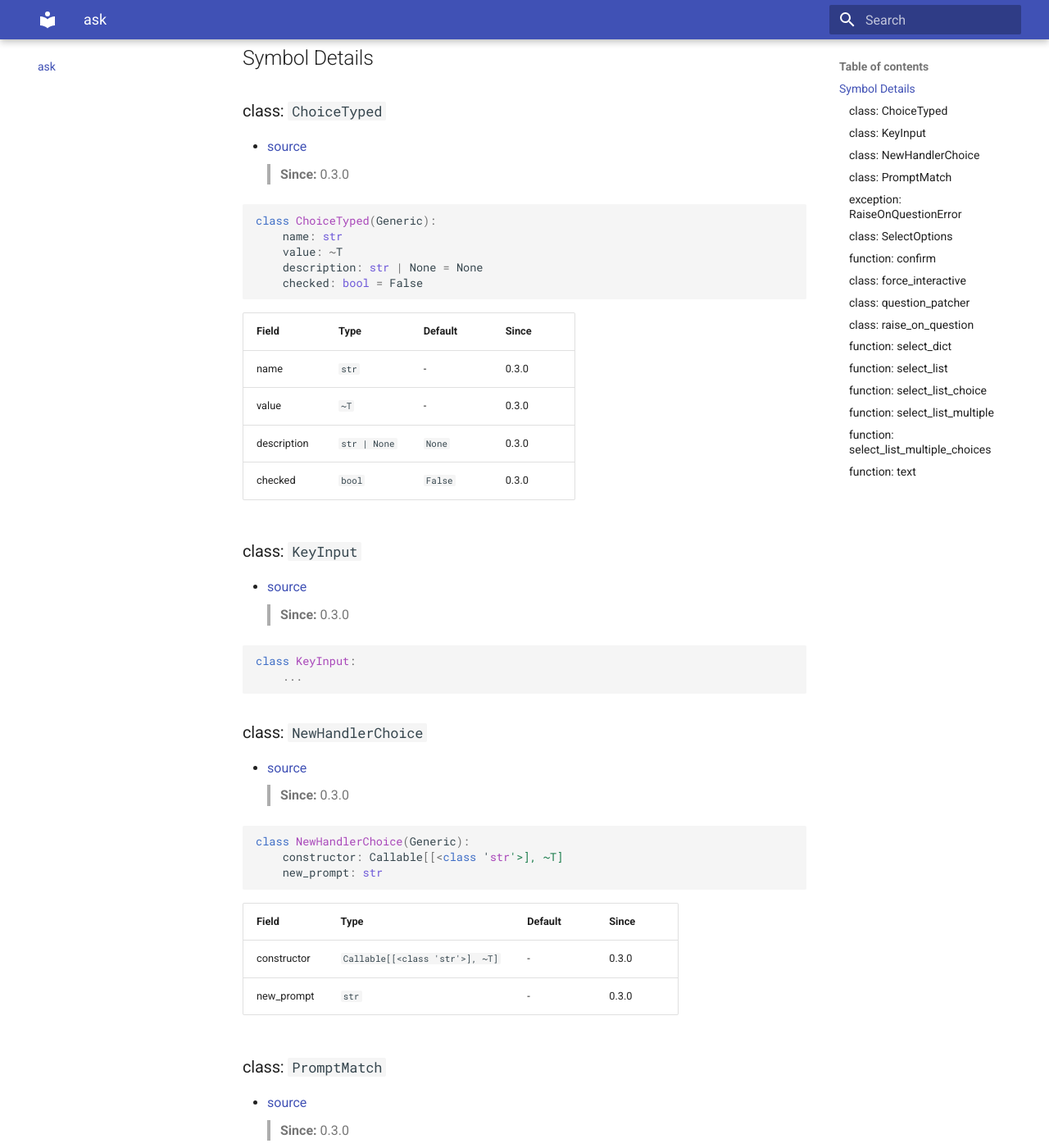
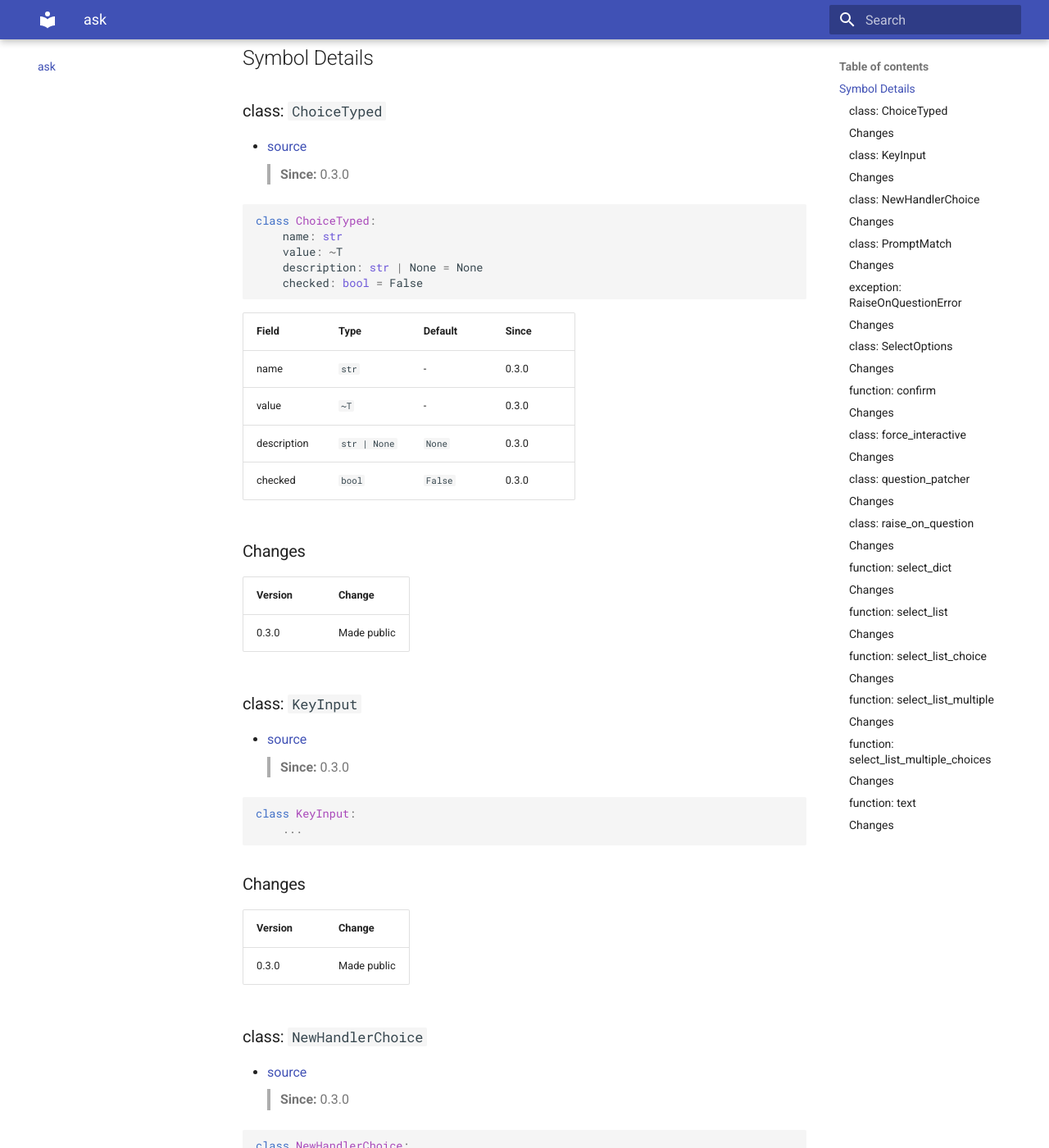
Before and after one commit to EspenAlbert/ask-shell, an MkDocs documentation site: the page built from docs/ask/index.md, in a window 1280 px wide and 1400 px high, scrolled down 744 px. Shown: the whole window at 82% size. Built offline with MkDocs 1.6.1 and Material for MkDocs 9.7.7, drawn with Linux system fonts in a browser that asks for light colours; some of the changed text lies outside the part shown.

Commit message:
chore: regen docs

````diff
--- a/docs/ask/index.md
+++ b/docs/ask/index.md
@@ -34,7 +34,7 @@
 > **Since:** 0.3.0
 
 ```python
-class ChoiceTyped(Generic):
+class ChoiceTyped:
     name: str
     value: ~T
     description: str | None = None
@@ -47,6 +47,12 @@ class ChoiceTyped(Generic):
 | value | `~T` | - | 0.3.0 |
 | description | `str | None` | `None` | 0.3.0 |
 | checked | `bool` | `False` | 0.3.0 |
+
+### Changes
+
+| Version | Change |
+|---------|--------|
+| 0.3.0 | Made public |
 <!-- === OK_EDIT: pkg-ext choicetyped_def === -->
 <!-- === DO_NOT_EDIT: pkg-ext keyinput_def === -->
 <a id="keyinput_def"></a>
@@ -59,6 +65,12 @@ class ChoiceTyped(Generic):
 class KeyInput:
     ...
 ```
+
+### Changes
+
+| Version | Change |
+|---------|--------|
+| 0.3.0 | Made public |
 <!-- === OK_EDIT: pkg-ext keyinput_def === -->
 <!-- === DO_NOT_EDIT: pkg-ext newhandlerchoice_def === -->
 <a id="newhandlerchoice_def"></a>
@@ -68,7 +80,7 @@ class KeyInput:
 > **Since:** 0.3.0
 
 ```python
-class NewHandlerChoice(Generic):
+class NewHandlerChoice:
     constructor: Callable[[<class 'str'>], ~T]
     new_prompt: str
 ```
@@ -77,6 +89,12 @@ class NewHandlerChoice(Generic):
 |---|---|---|---|
 | constructor | `Callable[[<class 'str'>], ~T]` | - | 0.3.0 |
 | new_prompt | `str` | - | 0.3.0 |
+
+### Changes
+
+| Version | Change |
+|---------|--------|
+| 0.3.0 | Made public |
 <!-- === OK_EDIT: pkg-ext newhandlerchoice_def === -->
 <!-- === DO_NOT_EDIT: pkg-ext promptmatch_def === -->
 <a id="promptmatch_def"></a>
@@ -103,6 +121,12 @@ class PromptMatch:
 | exact | `str` | `''` | 0.3.0 |
 | max_matches | `int` | `1` | 0.3.0 |
 | matches_so_far | `int` | `0` | 0.3.0 |
+
+### Changes
+
+| Version | Change |
+|---------|--------|
+| 0.3.0 | Made public |
 <!-- === OK_EDIT: pkg-ext promptmatch_def === -->
 <!-- === DO_NOT_EDIT: pkg-ext raiseonquestionerror_def === -->
 <a id="raiseonquestionerror_def"></a>
@@ -115,6 +139,12 @@ class PromptMatch:
 class RaiseOnQuestionError(Exception):
     ...
 ```
+
+### Changes
+
+| Version | Change |
+|---------|--------|
+| 0.3.0 | Made public |
 <!-- === OK_EDIT: pkg-ext raiseonquestionerror_def === -->
 <!-- === DO_NOT_EDIT: pkg-ext selectoptions_def === -->
 <a id="selectoptions_def"></a>
@@ -124,11 +154,11 @@ class RaiseOnQuestionError(Exception):
 > **Since:** 0.3.0
 
 ```python
-class SelectOptions(BaseModel, Generic):
+class SelectOptions(BaseModel):
     use_search_filter: bool | object = <object object>
     use_shortcuts: bool | object = <object object>
     use_jk_keys: bool | object = <object object>
-    new_handler_choice: NewHandlerChoice[~T] | None
+    new_handler_choice: NewHandlerChoice[~T] | None = None
 ```
 
 | Field | Type | Default | Since |
@@ -136,7 +166,13 @@ class SelectOptions(BaseModel, Generic):
 | use_search_filter | `bool | object` | `<object object>` | 0.3.0 |
 | use_shortcuts | `bool | object` | `<object object>` | 0.3.0 |
 | use_jk_keys | `bool | object` | `<object object>` | 0.3.0 |
-| new_handler_choice | `NewHandlerChoice[~T] | None` | - | 0.3.0 |
+| new_handler_choice | `NewHandlerChoice[~T] | None` | `None` | 0.3.0 |
+
+### Changes
+
+| Version | Change |
+|---------|--------|
+| 0.3.0 | Made public |
 <!-- === OK_EDIT: pkg-ext selectoptions_def === -->
 <!-- === DO_NOT_EDIT: pkg-ext confirm_def === -->
 <a id="confirm_def"></a>
@@ -149,6 +185,12 @@ class SelectOptions(BaseModel, Generic):
 def confirm(prompt_text: str, *, default: bool | None = None) -> bool:
     ...
 ```
+
+### Changes
+
+| Version | Change |
+|---------|--------|
+| 0.3.0 | Made public |
 <!-- === OK_EDIT: pkg-ext confirm_def === -->
 <!-- === DO_NOT_EDIT: pkg-ext force_interactive_def === -->
 <a id="force_interactive_def"></a>
@@ -165,6 +207,12 @@ class force_interactive:
 | Field | Type | Default | Since |
 |---|---|---|---|
 | settings | `AskShellSettings` | `...` | 0.3.0 |
+
+### Changes
+
+| Version | Change |
+|---------|--------|
+| 0.3.0 | Made public |
 <!-- === OK_EDIT: pkg-ext force_interactive_def === -->
 <!-- === DO_NOT_EDIT: pkg-ext question_patcher_def === -->
 <a id="question_patcher_def"></a>
@@ -194,6 +242,12 @@ thread pools, prompt_toolkit may still write to closed streams.
 | responses | `list[str]` | `...` | 0.3.0 |
 | next_response | `int` | `0` | 0.3.0 |
 | dynamic_responses | `list[PromptMatch]` | `...` | 0.3.0 |
+
+### Changes
+
+| Version | Change |
+|---------|--------|
+| 0.3.0 | Made public |
 <!-- === OK_EDIT: pkg-ext question_patcher_def === -->
 <!-- === DO_NOT_EDIT: pkg-ext raise_on_question_def === -->
 <a id="raise_on_question_def"></a>
@@ -212,6 +266,12 @@ class raise_on_question(force_interactive):
 |---|---|---|---|
 | settings | `AskShellSettings` | `...` | 0.3.0 |
 | raise_error | `Callable[[<class 'str'>], BaseException]` | `<class 'ask_shell._internal.interactive.RaiseOnQuestionError'>` | 0.3.0 |
+
+### Changes
+
+| Version | Change |
+|---------|--------|
+| 0.3.0 | Made public |
 <!-- === OK_EDIT: pkg-ext raise_on_question_def === -->
 <!-- === DO_NOT_EDIT: pkg-ext select_dict_def === -->
 <a id="select_dict_def"></a>
@@ -224,6 +284,12 @@ class raise_on_question(force_interactive):
 def select_dict(prompt_text: str, choices: dict[str, ~T], *, default: str | None = None, options: SelectOptions | None = None) -> ~T:
     ...
 ```
+
+### Changes
+
+| Version | Change |
+|---------|--------|
+| 0.3.0 | Made public |
 <!-- === OK_EDIT: pkg-ext select_dict_def === -->
 <!-- === DO_NOT_EDIT: pkg-ext select_list_def === -->
 <a id="select_list_def"></a>
@@ -236,6 +302,12 @@ def select_dict(prompt_text: str, choices: dict[str, ~T], *, default: str | None
 def select_list(prompt_text: str, choices: list[str], *, default: str | None = None, options: SelectOptions | None = None) -> str:
     ...
 ```
+
+### Changes
+
+| Version | Change |
+|---------|--------|
+| 0.3.0 | Made public |
 <!-- === OK_EDIT: pkg-ext select_list_def === -->
 <!-- === DO_NOT_EDIT: pkg-ext select_list_choice_def === -->
 <a id="select_list_choice_def"></a>
@@ -248,6 +320,12 @@ def select_list(prompt_text: str, choices: list[str], *, default: str | None = N
 def select_list_choice(prompt_text: str, choices: list[ChoiceTyped[~T]], *, default: ~T | None = None, options: SelectOptions | None = None) -> ~T:
     ...
 ```
+
+### Changes
+
+| Version | Change |
+|---------|--------|
+| 0.3.0 | Made public |
 <!-- === OK_EDIT: pkg-ext select_list_choice_def === -->
 <!-- === DO_NOT_EDIT: pkg-ext select_list_multiple_def === -->
 <a id="select_list_multiple_def"></a>
@@ -260,6 +338,12 @@ def select_list_choice(prompt_text: str, choices: list[ChoiceTyped[~T]], *, defa
 def select_list_multiple(prompt_text: str, choices: list[str], *, default: list[str] | None = None, options: SelectOptions | None = None) -> list[str]:
     ...
 ```
+
+### Changes
+
+| Version | Change |
+|---------|--------|
+| 0.3.0 | Made public |
 <!-- === OK_EDIT: pkg-ext select_list_multiple_def === -->
 <!-- === DO_NOT_EDIT: pkg-ext select_list_multiple_choices_def === -->
 <a id="select_list_multiple_choices_def"></a>
@@ -272,6 +356,12 @@ def select_list_multiple(prompt_text: str, choices: list[str], *, default: list[
 def select_list_multiple_choices(prompt_text: str, choices: list[ChoiceTyped[~T]], default: list[~T] | None = None, *, options: SelectOptions | None = None) -> list[~T]:
     ...
 ```
+
+### Changes
+
+| Version | Change |
+|---------|--------|
+| 0.3.0 | Made public |
 <!-- === OK_EDIT: pkg-ext select_list_multiple_choices_def === -->
 <!-- === DO_NOT_EDIT: pkg-ext text_def === -->
 <a id="text_def"></a>
@@ -284,4 +374,10 @@ def select_list_multiple_choices(prompt_text: str, choices: list[ChoiceTyped[~T]
 def text(prompt_text: str, default: str = '') -> str:
     ...
 ```
+
+### Changes
+
+| Version | Change |
+|---------|--------|
+| 0.3.0 | Made public |
 <!-- === OK_EDIT: pkg-ext text_def === -->
````
Also changed, not shown: docs/_root/askshellsettings.md (+3 -3 lines), docs/console/index.md (+49 -1 lines), docs/index.md (+41 -1 lines), docs/shell/index.md (+82 -10 lines), docs/shell_events/index.md (+54 -0 lines).
